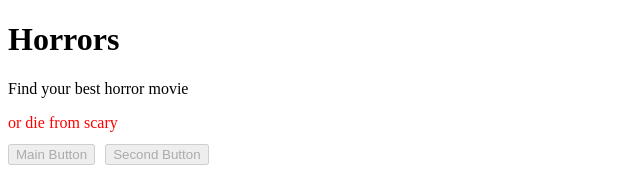
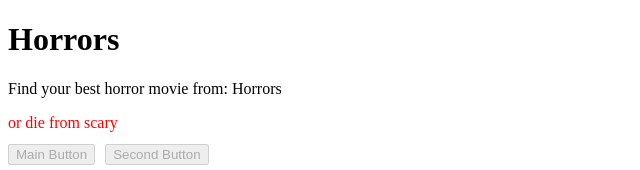
Before and after one commit to jumpeebunee/vue, a Vue app: page / in a window 1280 px wide. Shown: the top 170 px of the page, without its empty margins (0-640 px from the left). Built offline with nearby package versions, Linux system fonts and the light colour scheme.

Commit message:
Using JavaScript Expressions

```diff
--- a/src/Apps/App.vue
+++ b/src/Apps/App.vue
@@ -17,8 +17,8 @@ export default {
 </script>
 
 <template>
-  <h1 :id="msgId">{{ name }}</h1>
-  <p>{{ msg }}</p>
+  <h1 :class="`title-${msgId}`" :id="msgId">{{ name }}</h1>
+  <p>{{ msg + ` from: ${name}` }}</p>
   <div v-html="data"></div>
 
   <div class="buttons">
--- a/src/main.js
+++ b/src/main.js
@@ -10,6 +10,10 @@ const secondApp = createApp(SecondApp);
 app.config.errorHandler = (err) => {
   console.log(err);
 };
+// Restricted Globals Access
+app.config.globalProperties = {
+  window,
+};
 
 // Available for use anywhere in app
 app.component("Button", Button);
```
